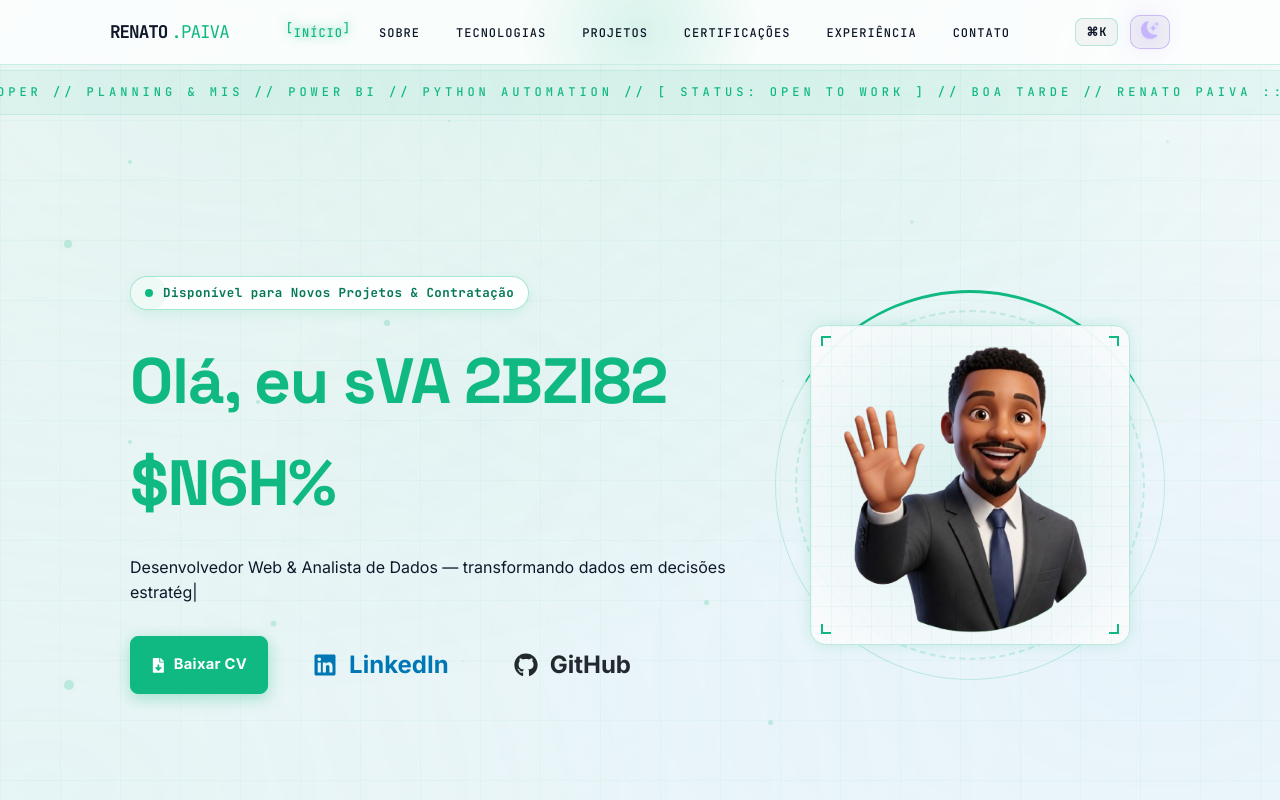
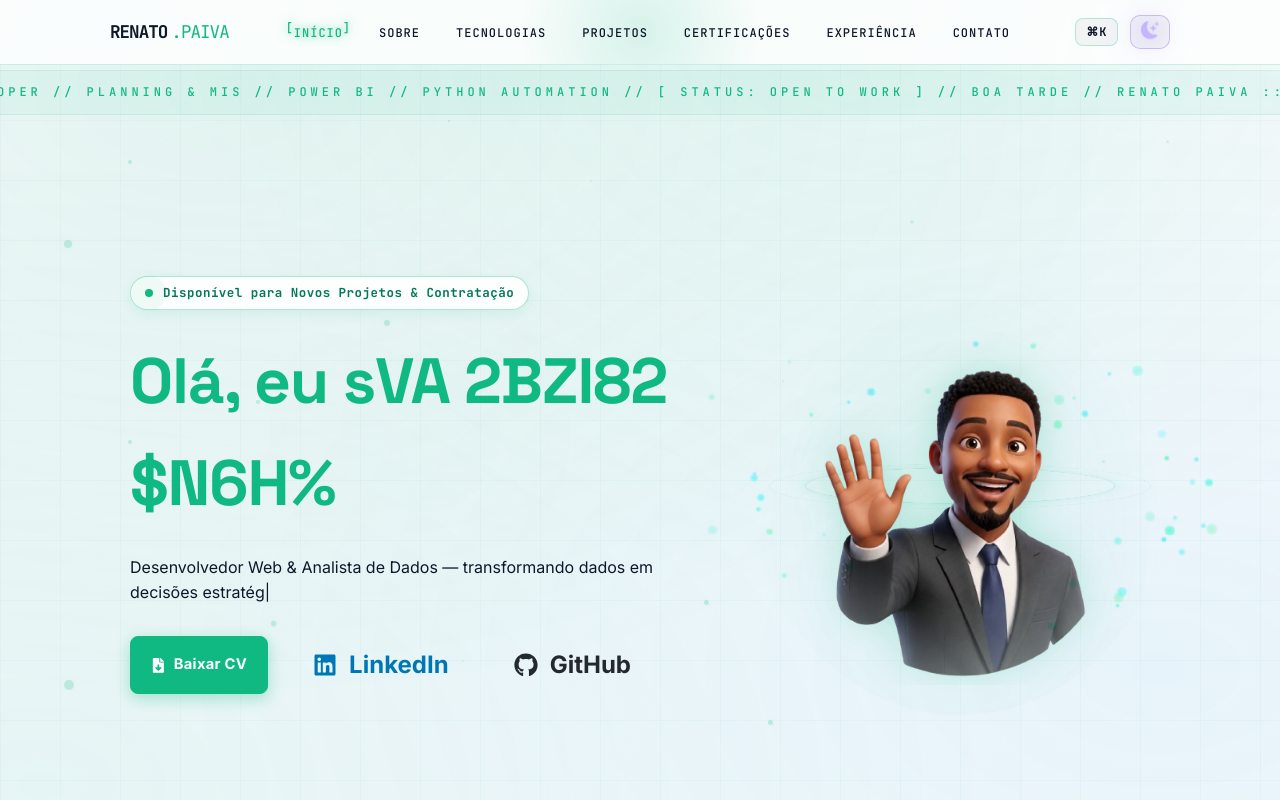
Before and after one commit to Renato8318/Portfolio---Renato---Paiva, a React (Vite) app: page / in a window 1280 px wide. Shown: the top 800 px of the page. Built offline with nearby package versions, Linux system fonts and the light colour scheme.

Commit message:
Atualizado efeito na foto de perfil

```diff
--- a/src/components/Hero.jsx
+++ b/src/components/Hero.jsx
@@ -1,19 +1,86 @@
-import React, { useState, useEffect } from "react";
+import React, { useState, useEffect, useRef, useCallback } from "react";
 import { FaLinkedin, FaGithub, FaFileDownload } from "react-icons/fa";
 import ScrambleText from "./ScrambleText";
 import TypingText from "./TypingText";
 
+/* ---------- Configuração das partículas ---------- */
+const PARTICLE_COUNT = 55;
+const BASE_SPEED = 0.004;
+
+function createParticles(cx, cy) {
+  return Array.from({ length: PARTICLE_COUNT }, (_, i) => {
+    const orbit   = 130 + Math.random() * 110;   // raio da órbita
+    const orbitY  = orbit * (0.28 + Math.random() * 0.22); // elipse
+    const angle   = Math.random() * Math.PI * 2;
+    const speed   = (BASE_SPEED + Math.random() * 0.006) * (Math.random() > 0.5 ? 1 : -1);
+    const size    = 1.2 + Math.random() * 2.6;
+    const alpha   = 0.35 + Math.random() * 0.65;
+    const hue     = 150 + Math.random() * 40;     // tons de verde-esmeralda
+    return { orbit, orbitY, angle, speed, size, alpha, hue, cx, cy };
+  });
+}
+
+function drawParticles(ctx, particles, hovered) {
+  ctx.clearRect(0, 0, ctx.canvas.width, ctx.canvas.height);
+  const speedMul = hovered ? 2.6 : 1;
+
+  particles.forEach((p) => {
+    p.angle += p.speed * speedMul;
+    const x = p.cx + Math.cos(p.angle) * p.orbit;
+    const y = p.cy + Math.sin(p.angle) * p.orbitY;
+
+    const glow = ctx.createRadialGradient(x, y, 0, x, y, p.size * (hovered ? 4 : 2.5));
+    glow.addColorStop(0, `hsla(${p.hue}, 90%, 65%, ${p.alpha * (hovered ? 1 : 0.85)})`);
+    glow.addColorStop(1, `hsla(${p.hue}, 90%, 65%, 0)`);
+
+    ctx.beginPath();
+    ctx.arc(x, y, p.size * (hovered ? 1.6 : 1), 0, Math.PI * 2);
+    ctx.fillStyle = glow;
+    ctx.fill();
+  });
+}
+
+/* ---------- Componente Hero ---------- */
 const Hero = () => {
   const [isFlipped, setIsFlipped] = useState(false);
+  const wrapperRef  = useRef(null);
+  const canvasRef   = useRef(null);
+  const rafRef      = useRef(null);
+  const particles   = useRef([]);
+  const hovered     = useRef(false);
 
-  // Efeito para girar a foto automaticamente a cada 5 segundos
+  /* Auto-flip */
   useEffect(() => {
-    const interval = setInterval(() => {
-      setIsFlipped((prev) => !prev);
-    }, 4000); // 4000ms = 4 segundos
+    const id = setInterval(() => setIsFlipped((p) => !p), 4000);
+    return () => clearInterval(id);
+  }, []);
 
-    return () => clearInterval(interval); // Limpa o timer ao sair da página
+  /* Canvas de partículas */
+  useEffect(() => {
+    const canvas = canvasRef.current;
+    const wrapper = wrapperRef.current;
+    if (!canvas || !wrapper) return;
+
+    const ctx = canvas.getContext("2d");
+    const { width, height } = wrapper.getBoundingClientRect();
+    canvas.width  = width;
+    canvas.height = height;
+
+    const cx = width  / 2;
+    const cy = height / 2;
+    particles.current = createParticles(cx, cy);
+
+    const loop = () => {
+      drawParticles(ctx, particles.current, hovered.current);
+      rafRef.current = requestAnimationFrame(loop);
+    };
+    loop();
+
+    return () => cancelAnimationFrame(rafRef.current);
   }, []);
+
+  const handleMouseEnter = useCallback(() => { hovered.current = true;  }, []);
+  const handleMouseLeave = useCallback(() => { hovered.current = false; }, []);
 
   const handleMouseMove = (e) => {
     const rect = e.currentTarget.getBoundingClientRect();
@@ -25,12 +92,11 @@ const Hero = () => {
     <section id="home" className="hero" data-aos="fade-up">
       <div className="hero-container">
         <div className="hero-text">
-          {/* Status Badge - Open to Work / Disponível */}
           <a href="#contato" className="status-badge" onMouseMove={handleMouseMove}>
             <span className="status-dot">
               <span className="status-ping"></span>
             </span>
-            <span className="status-text">Disponível para Novos Projetos & Contratação</span>
+            <span className="status-text">Disponível para Novos Projetos &amp; Contratação</span>
           </a>
 
           <h1>
@@ -39,7 +105,7 @@ const Hero = () => {
 
           <p>
             <TypingText
-              text="Desenvolvedor Web & Analista de Dados — transformando dados em decisões estratégicas."
+              text="Desenvolvedor Web &amp; Analista de Dados — transformando dados em decisões estratégicas."
               speed={40}
               deleteSpeed={20}
               pauseDelay={3000}
@@ -59,45 +125,40 @@ const Hero = () => {
             >
               <FaFileDownload className="contact-icon" /> Baixar CV
             </a>
-
             <a href="https://www.linkedin.com/in/renato-paiva-developer/" target="_blank" rel="noopener noreferrer"
-               className="linkedin-btn"
-               onMouseMove={handleMouseMove}
-            >
+               className="linkedin-btn" onMouseMove={handleMouseMove}>
               <FaLinkedin className="contact-icon" /> LinkedIn
             </a>
             <a href="https://github.com/Renato8318" target="_blank" rel="noopener noreferrer"
-               className="github-btn"
-               onMouseMove={handleMouseMove}
-            >
+               className="github-btn" onMouseMove={handleMouseMove}>
               <FaGithub className="contact-icon" /> GitHub
             </a>
           </div>
         </div>
 
         <div className="hero-img" data-aos="fade-left">
-          <div className="hero-img-wrapper" onMouseMove={handleMouseMove}>
-            <div className="ring ring-1"></div>
-            <div className="ring ring-2"></div>
+          <div
+            className="hero-img-wrapper"
+            ref={wrapperRef}
+            onMouseMove={handleMouseMove}
+            onMouseEnter={handleMouseEnter}
+            onMouseLeave={handleMouseLeave}
+          >
+            {/* Canvas de partículas orbitais — fica atrás da foto */}
+            <canvas ref={canvasRef} className="hero-particles-canvas" />
+
+            {/* Anel de luz pulsante (CSS) */}
+            <div className="hero-orbit-ring" />
+
             <div
               className={`hero-img-card ${isFlipped ? "flipped" : ""}`}
               onClick={() => setIsFlipped(!isFlipped)}
               title="Clique para girar"
             >
               <div className="hero-img-face front">
-                <div className="hud-overlay">
-                  <div className="scan-line"></div>
-                  <div className="corner tl"></div><div className="corner tr"></div>
-                  <div className="corner bl"></div><div className="corner br"></div>
-                </div>
                 <img src="/img/foto-perfil.png" alt="Renato Paiva" />
               </div>
               <div className="hero-img-face back">
-                <div className="hud-overlay">
-                  <div className="scan-line"></div>
-                  <div className="corner tl"></div><div className="corner tr"></div>
-                  <div className="corner bl"></div><div className="corner br"></div>
-                </div>
                 <img src="/img/foto-avatar.png" alt="Renato Avatar" />
               </div>
             </div>
--- a/src/style.css
+++ b/src/style.css
@@ -797,51 +797,57 @@ body:not(.dark) .github-btn:hover {
 
 .hero-img-wrapper {
   position: relative;
-  width: 360px;
-  height: 360px;
+  width: 380px;
+  height: 420px;
   display: flex;
   justify-content: center;
   align-items: center;
-  perspective: 1000px; /* Base para o efeito 3D */
-  border-radius: 16px;
-}
-
-/* Glow interativo que segue o mouse sobre a foto */
+  perspective: 1200px;
+}
+
+/* Glow pulsante atrás da foto — único "elemento" visível em volta */
+.hero-img-wrapper::before {
+  content: "";
+  position: absolute;
+  inset: -20px;
+  background: radial-gradient(ellipse at 50% 60%, rgba(16, 185, 129, 0.22) 0%, transparent 70%);
+  z-index: 0;
+  pointer-events: none;
+  animation: heroGlowPulse 4s ease-in-out infinite;
+  border-radius: 50%;
+}
+
+/* Glow de mouse interativo */
 .hero-img-wrapper::after {
   content: "";
   position: absolute;
-  inset: 5px; /* Começa levemente expandido para o efeito de "snap" */
-  background: radial-gradient(circle 150px at var(--x, 50%) var(--y, 50%), rgba(16, 185, 129, 0.3), transparent 70%) no-repeat;
-  z-index: 4;
+  inset: 0;
+  background: radial-gradient(circle 120px at var(--x, 50%) var(--y, 50%), rgba(16, 185, 129, 0.18), transparent 70%) no-repeat;
+  z-index: 5;
   pointer-events: none;
   opacity: 0;
-  transition: opacity 0.4s ease, inset 0.4s cubic-bezier(0.175, 0.885, 0.32, 1.275);
-  border-radius: 16px;
-}
-
-/* Desativado scanner antigo no wrapper para usar o novo interno mais preciso */
-.hero-img-wrapper::before,
-.hero-img-wrapper:hover::before {
-  display: none !important;
+  transition: opacity 0.4s ease;
 }
 
 .hero-img-wrapper:hover::after {
   opacity: 1;
-  inset: 15px; /* O foco "fecha" e se ajusta à moldura da foto no hover */
+}
+
+@keyframes heroGlowPulse {
+  0%, 100% { opacity: 0.5; transform: scale(1); }
+  50%       { opacity: 1;   transform: scale(1.08); }
 }
 
 .hero-img-card {
-  width: 320px;
-  height: 320px;
+  width: 340px;
+  height: 400px;
   position: relative;
   transform-style: preserve-3d;
-  transition: transform 0.4s ease; /* Transição mais rápida e simples */
+  transition: transform 0.8s cubic-bezier(0.4, 0, 0.2, 1);
   z-index: 2;
   cursor: pointer;
-  border-radius: 16px;
-}
-
-/* Removemos o giro automático no hover para usar a classe do React */
+}
+
 .hero-img-card.flipped {
   transform: rotateY(180deg);
 }
@@ -852,93 +858,96 @@ body:not(.dark) .github-btn:hover {
   width: 100%;
   height: 100%;
   backface-visibility: hidden;
-  border-radius: 16px;
-  border: 1px solid rgba(16, 185, 129, 0.3) !important; /* Força a borda neon sutil */
-  box-shadow: 0 0 15px rgba(16, 185, 129, 0.3); /* Glow neon consistente */
-  overflow: hidden;
+  border: none !important;
+  box-shadow: none !important;
+  overflow: visible;
   display: flex;
   justify-content: center;
-  align-items: center;
-
-  /* Grid de tecnologia neon em vez de fundo escuro liso */
-  background: radial-gradient(circle at center, rgba(16, 185, 129, 0.15) 0%, #0A0F1C 85%);
-  background-image:
-    linear-gradient(rgba(16, 185, 129, 0.08) 1px, transparent 1px),
-    linear-gradient(90deg, rgba(16, 185, 129, 0.08) 1px, transparent 1px),
-    radial-gradient(circle at center, rgba(16, 185, 129, 0.15) 0%, #0A0F1C 90%);
-  background-size: 20px 20px, 20px 20px, 100% 100%;
+  align-items: flex-end;
+  background: transparent !important;
 }
 
 .hero-img-face.back {
   transform: rotateY(180deg);
 }
 
+/* A imagem em si: sem borda, dissolve nas bordas via mask-image */
 .hero-img-face img {
   width: 100%;
   height: 100%;
-  object-fit: cover; /* Preenche o círculo completamente */
-  border-radius: 16px;
+  object-fit: cover;
+  object-position: center top;
+  border-radius: 0;
+  border: none;
+  display: block;
+  /* Dissolução: a imagem some suavemente em todas as bordas */
+  -webkit-mask-image: radial-gradient(ellipse 85% 85% at 50% 45%, black 40%, transparent 100%);
+  mask-image: radial-gradient(ellipse 85% 85% at 50% 45%, black 40%, transparent 100%);
+  transition: transform 0.4s ease, filter 0.4s ease;
+  filter: drop-shadow(0 0 18px rgba(16, 185, 129, 0.25));
 }
 
 .hero-img-face.front img {
-  width: 100% !important;
-  height: 100% !important;
-  object-position: center 20%; /* Sobe a imagem para mostrar o terno e centralizar o rosto */
-  transform: scale(1.1); /* Um leve zoom para eliminar o excesso de fundo no topo */
-  border-radius: 16px;
-}
-
-/* Estilos específicos do HUD da foto do Hero */
-.hero-img-face .hud-overlay {
-  opacity: 1 !important;
-  inset: 0;
-}
-
-.hero-img-face .scan-line {
-  animation: none;
-  opacity: 0;
-  transition: opacity 0.3s ease;
-}
-
-.hero-img-wrapper:hover .scan-line {
-  animation: scanMove 3s linear infinite;
-  opacity: 0.6;
-}
-
-/* Brilho adicional no verso */
-.hero-img-wrapper:hover .hero-img-card {
-  box-shadow:
-    -10px 10px 20px rgba(0, 0, 0, 0.5),
-    0 0 20px rgba(16, 185, 129, 0.4);
-  border-color: var(--primary-color);
-}
-
-/* Anéis Tecnológicos */
-.ring {
+  object-position: center 15%;
+}
+
+.hero-img-wrapper:hover .hero-img-face img {
+  transform: scale(1.04);
+  filter: drop-shadow(0 0 28px rgba(16, 185, 129, 0.45));
+}
+
+/* Unificação da Aura de Brilho no wrapper */
+.hero-img-wrapper {
+  border-radius: 0;
+}
+
+/* Canvas de partículas — cobre todo o wrapper, fica atrás */
+.hero-particles-canvas {
   position: absolute;
+  inset: -80px;
+  width: calc(100% + 160px);
+  height: calc(100% + 160px);
+  pointer-events: none;
+  z-index: 1;
+}
+
+/* Anel orbital pulsante em CSS (complementa as partículas) */
+.hero-orbit-ring {
+  position: absolute;
+  width: 310px;
+  height: 105px;
+  border: 1.5px solid rgba(16, 185, 129, 0.25);
   border-radius: 50%;
+  top: 50%;
+  left: 50%;
+  transform: translate(-50%, -50%) rotateX(70deg);
+  pointer-events: none;
   z-index: 1;
-}
-
-.ring-1 {
-  width: 350px;
-  height: 350px;
-  border: 2px dashed rgba(16, 185, 129, 0.35);
-  opacity: 0.5;
-  animation: rotateClockwise 10s linear infinite;
-}
-
-.ring-2 {
-  width: 390px;
-  height: 390px;
-  border: 1px solid rgba(16, 185, 129, 0.2);
-  border-top: 3px solid var(--primary-color);
-  animation: rotateCounterClockwise 7s linear infinite;
-}
-
-/* Unificação da Aura de Brilho no wrapper para evitar conflito com o Scanner */
-.hero-img-wrapper {
-  border-radius: 16px;
+  animation: orbitRingPulse 3s ease-in-out infinite;
+  box-shadow: 0 0 12px rgba(16, 185, 129, 0.15), inset 0 0 12px rgba(16, 185, 129, 0.08);
+}
+
+.hero-orbit-ring::before {
+  content: "";
+  position: absolute;
+  width: 380px;
+  height: 130px;
+  border: 1px solid rgba(16, 185, 129, 0.12);
+  border-radius: 50%;
+  top: 50%;
+  left: 50%;
+  transform: translate(-50%, -50%);
+}
+
+@keyframes orbitRingPulse {
+  0%, 100% { opacity: 0.5; border-color: rgba(16, 185, 129, 0.2); box-shadow: 0 0 10px rgba(16, 185, 129, 0.1); }
+  50%       { opacity: 1;   border-color: rgba(16, 185, 129, 0.5); box-shadow: 0 0 25px rgba(16, 185, 129, 0.3); }
+}
+
+.hero-img-wrapper:hover .hero-orbit-ring {
+  animation-duration: 1.2s;
+  border-color: rgba(16, 185, 129, 0.7);
+  box-shadow: 0 0 30px rgba(16, 185, 129, 0.4), inset 0 0 20px rgba(16, 185, 129, 0.15);
 }
 
 @keyframes rotateClockwise {
@@ -2701,15 +2710,15 @@ body:not(.dark) .cert-card-img {
 }
 
 body:not(.dark) .hero-img-face {
-  background: radial-gradient(circle at center, rgba(16, 185, 129, 0.08) 0%, #f8fafc 85%);
-  background-image:
-    linear-gradient(rgba(16, 185, 129, 0.05) 1px, transparent 1px),
-    linear-gradient(90deg, rgba(16, 185, 129, 0.05) 1px, transparent 1px),
-    radial-gradient(circle at center, rgba(16, 185, 129, 0.08) 0%, #f8fafc 90%);
-  background-size: 20px 20px, 20px 20px, 100% 100%;
-  border-color: rgba(16, 185, 129, 0.25) !important;
-  box-shadow: 0 0 15px rgba(16, 185, 129, 0.15);
-}
+  background: transparent !important;
+  border: none !important;
+  box-shadow: none !important;
+}
+
+body:not(.dark) .hero-img-wrapper::before {
+  background: radial-gradient(ellipse at 50% 60%, rgba(16, 185, 129, 0.15) 0%, transparent 70%);
+}
+
 
 body:not(.dark) .cert-title {
   color: #0f172a; /* Slate escuro com alto contraste */
```
